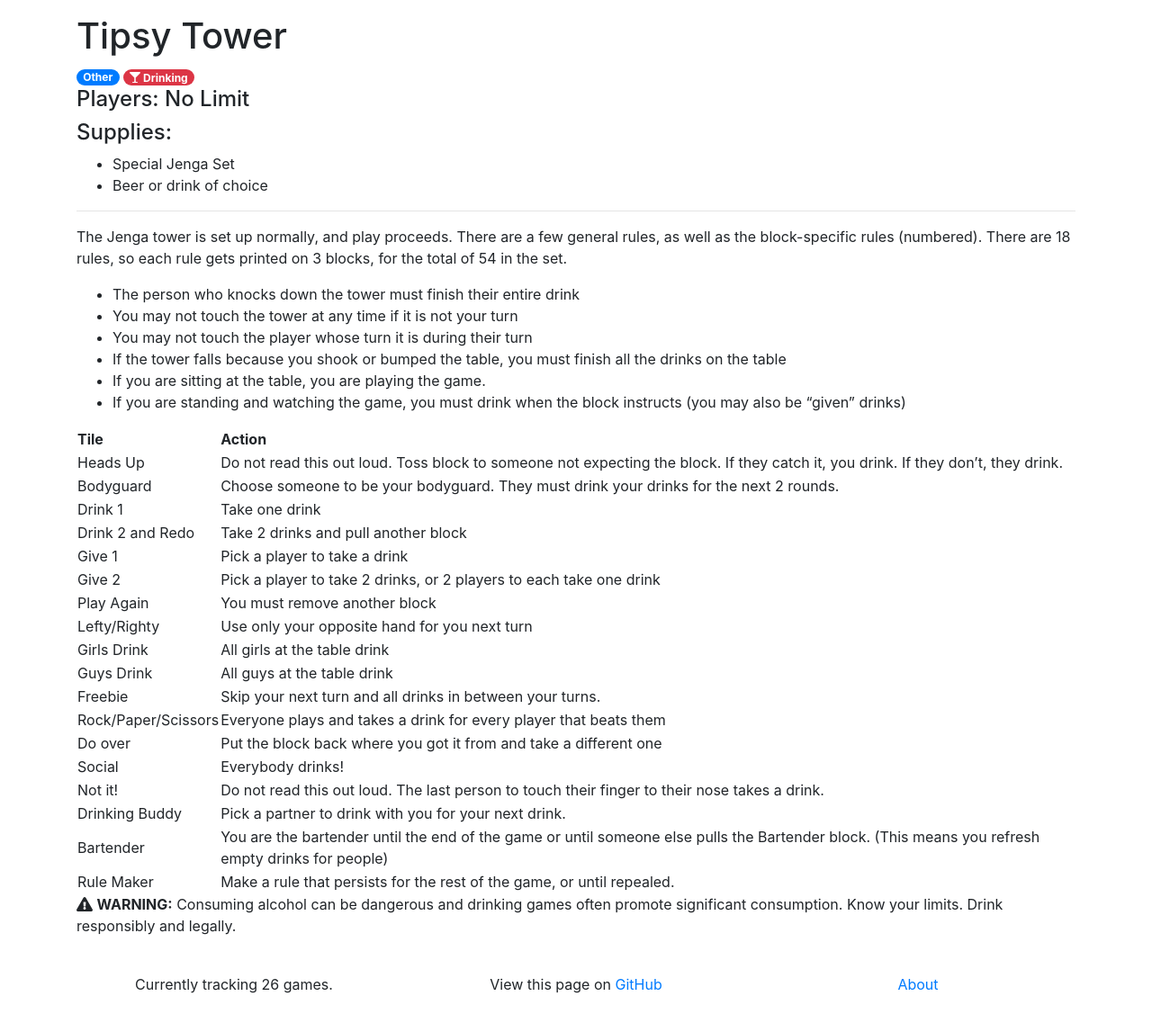
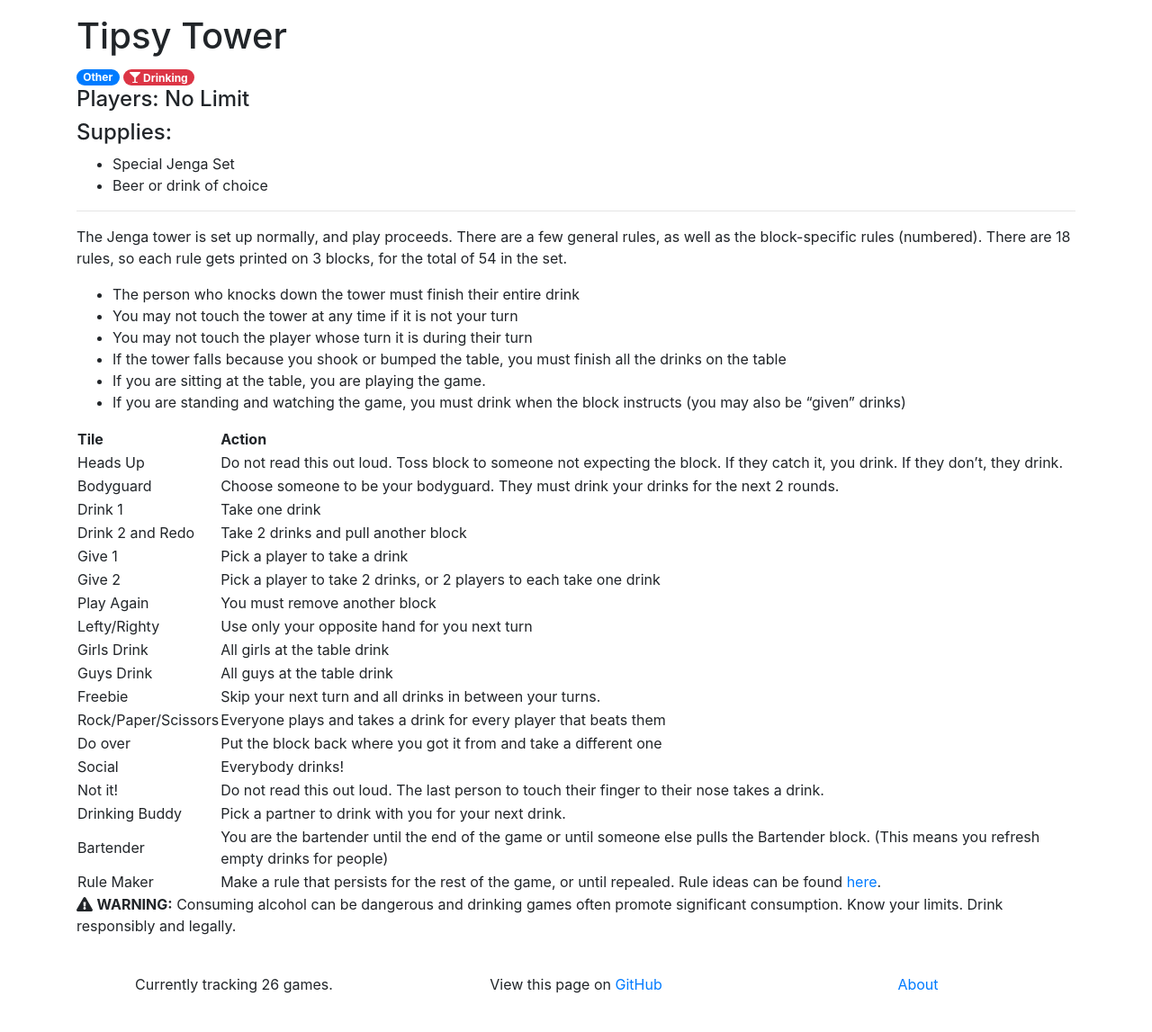
Before and after one commit to trianglefraternitymtu/blackbook, a Jekyll site: the page built from _games/tipsy-tower.md, in a window 1280 px wide. Shown: the whole page at 90% size. Built offline with Jekyll 4.4.1, drawn with Linux system fonts in a browser that asks for light colours; nearby versions of some CDN libraries.

Commit message:
Custom rule ideas page.

```diff
--- a/_games/tipsy-tower.md
+++ b/_games/tipsy-tower.md
@@ -30,4 +30,4 @@ Social | Everybody drinks!
 Not it! | Do not read this out loud. The last person to touch their finger to their nose takes a drink.
 Drinking Buddy | Pick a partner to drink with you for your next drink.
 Bartender | You are the bartender until the end of the game or until someone else pulls the Bartender block. (This means you refresh empty drinks for people)
-Rule Maker | Make a rule that persists for the rest of the game, or until repealed.
+Rule Maker | Make a rule that persists for the rest of the game, or until repealed. Rule ideas can be found [here]({{ site.baseurl }}{% link custom-rules.md %}).
```
Also changed, not shown: _games/twenty-one.md (+1 -1 lines), _games/waterfall.md (+1 -1 lines), custom-rules.md (added, +22 -0 lines).
